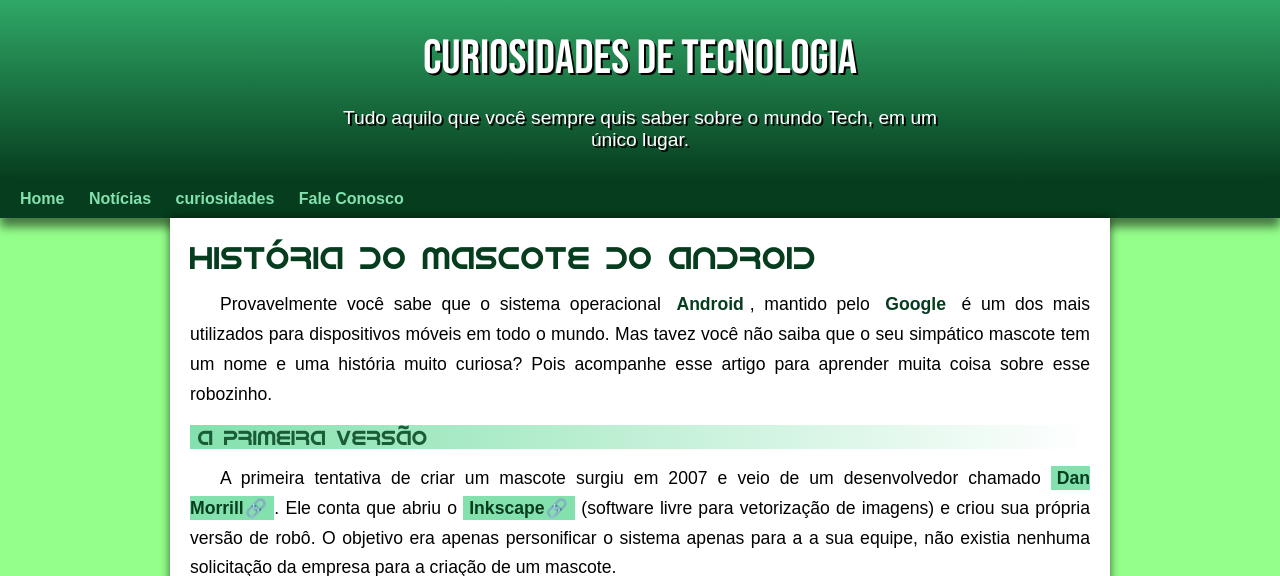
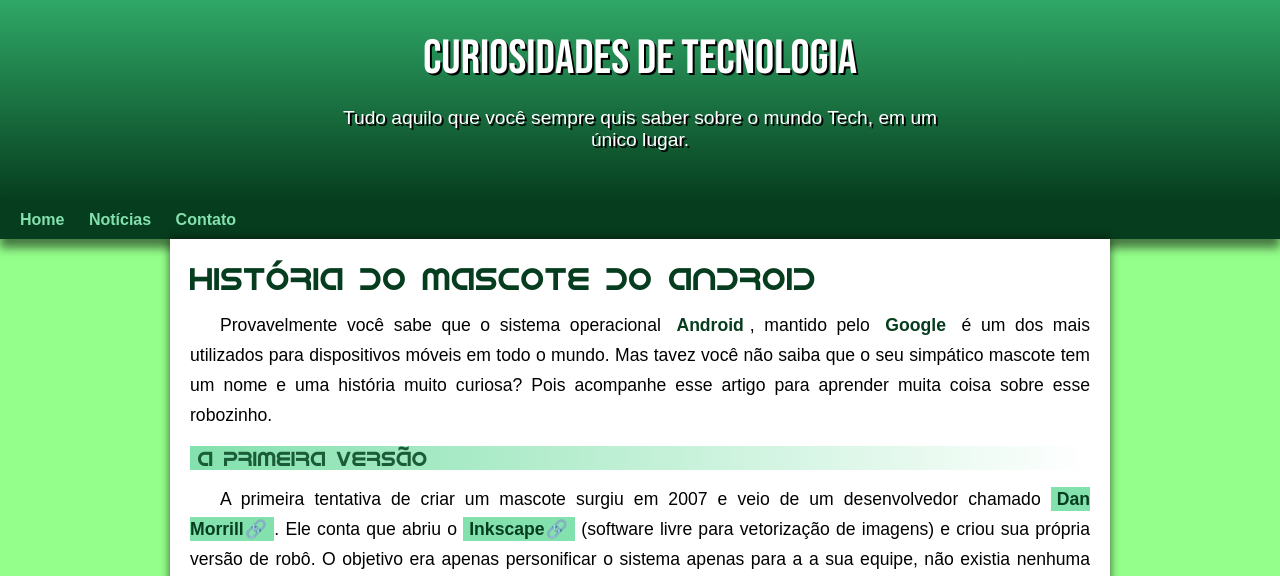
Before and after one commit to Mirley-seg/projeto-android, a plain HTML site: page index.html in a window 1280 px wide. Shown: the top 576 px of the page. Drawn offline with Linux system fonts and the light colour scheme.

Commit message:
Atualização de cabeçalho

```diff
--- a/estilo/style.css
+++ b/estilo/style.css
@@ -62,6 +62,7 @@ header > p {
     max-width: 600px;
     padding-right: 10px;
     padding-left: 10px;
+    padding-bottom: 50px;
     margin: auto;
     text-shadow: 2px 2px 0px black;
 }
--- a/index.html
+++ b/index.html
@@ -19,8 +19,7 @@
     <nav>
         <a href="#">Home</a>
         <a href="#">Notícias</a>
-        <a href="#">curiosidades</a>
-        <a href="#">Fale Conosco</a>
+        <a href="#">Contato</a>
     </nav>
 
     <main>
```
